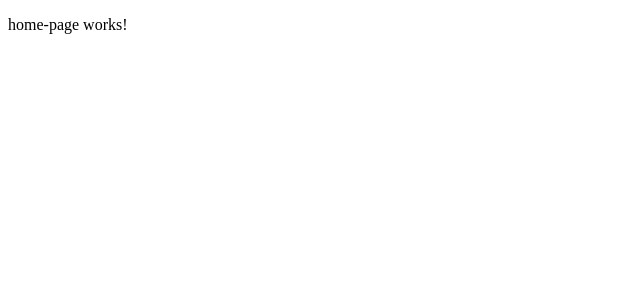
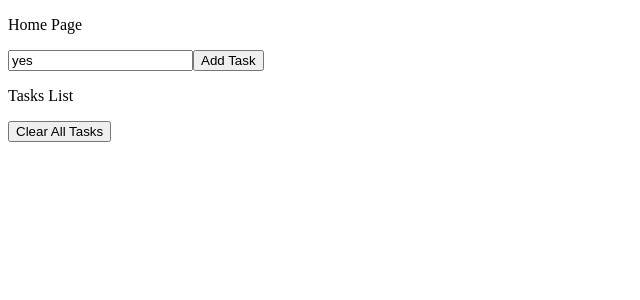
Before and after one commit to varienjanitra/task-organizer, an Angular app: page / in a window 1280 px wide. Shown: the top 300 px of the page, without its empty margins (0-640 px from the left). Built offline with nearby package versions, Linux system fonts and the light colour scheme.

Commit message:
Basic working prototype

```diff
--- a/src/app/home-page/home-page.component.html
+++ b/src/app/home-page/home-page.component.html
@@ -1 +1,19 @@
-<p>home-page works!</p>
+<p>
+  Home Page
+</p>
+
+<div>
+  <input type="text" [(ngModel)]="newTask"/>
+  <button (click)="submitNewTask(newTask)">Add Task</button>
+</div>
+
+<div>
+  <p>Tasks List</p>
+  <button (click)="clearAllTasks()">Clear All Tasks</button>
+  <div *ngFor="let task of allTasks$ | async; index as index">
+    {{index}}. {{task.name}}
+    <button (click)="deleteTask(task)">
+      Delete Task
+    </button>
+  </div>
+</div>
--- a/src/app/home-page/home-page.component.ts
+++ b/src/app/home-page/home-page.component.ts
@@ -1,13 +1,49 @@
 import { Component } from '@angular/core';
 import { CommonModule } from '@angular/common';
+import { FormsModule } from '@angular/forms';
+import { TaskService } from '../task.service';
+import { Task } from '../task.service';
+import { Observable } from 'rxjs';
 
 @Component({
   selector: 'app-home-page',
   standalone: true,
-  imports: [CommonModule],
+  imports: [
+    CommonModule,
+    FormsModule
+  ],
   templateUrl: './home-page.component.html',
   styleUrls: ['./home-page.component.scss']
 })
 export class HomePageComponent {
+  newTask: string = 'yes';
+  allTasks$: Observable<Task[]>;
+  //allTasks: string[] = [];
 
+  constructor(
+    private taskService: TaskService
+  ) {
+    this.allTasks$ = taskService.allTasksList$;
+  }
+
+  clearAllTasks() {
+    this.taskService.clearAllTasks();
+  }
+
+  submitNewTask(taskName: string) {
+    if(taskName == '') {
+      return;
+    }
+    let newTask: Task = {
+      id: 0,
+      name: taskName,
+      isDone: false
+    }
+    this.taskService.addTask(newTask);
+    this.newTask = '';
+  }
+
+  deleteTask(taskToDelete: Task) {
+    this.taskService.deleteTask(taskToDelete);
+  }
 }
--- /dev/null
+++ b/src/app/task.service.ts
@@ -0,0 +1,49 @@
+import { Injectable } from '@angular/core';
+import { BehaviorSubject } from 'rxjs';
+
+
+export interface Task {
+  id: number,
+  name: string,
+  description?: string,
+  isDone: boolean
+}
+
+@Injectable({
+  providedIn: 'root'
+})
+export class TaskService {
+  private globalId: number = 0;
+  private _allTasksList$ = new BehaviorSubject<Task[]>([]);
+
+  allTasksList$ = this._allTasksList$.asObservable();
+
+  constructor() {}
+
+  clearAllTasks() {
+    this._allTasksList$.next([]);
+  }
+
+  addTask(newTask: Task) {
+
+    if(newTask.name == '') {
+      return;
+    }
+
+    let createdTask: Task = {
+      ...newTask,
+      id: this.globalId++
+    };
+
+    let currentTasksList: Task[] = this._allTasksList$.value;
+    let newTasksList = [...currentTasksList, createdTask];
+
+    this._allTasksList$.next(newTasksList);
+  }
+
+  deleteTask(taskToDelete: Task) {
+    let currentTasksList: Task[] = this._allTasksList$.value;
+    let newTasksList = currentTasksList.filter(task => task.id != taskToDelete.id);
+    this._allTasksList$.next(newTasksList);
+  }
+}
```
Also changed, not shown: 1 other file (tests, documents, lock files or other folders).
